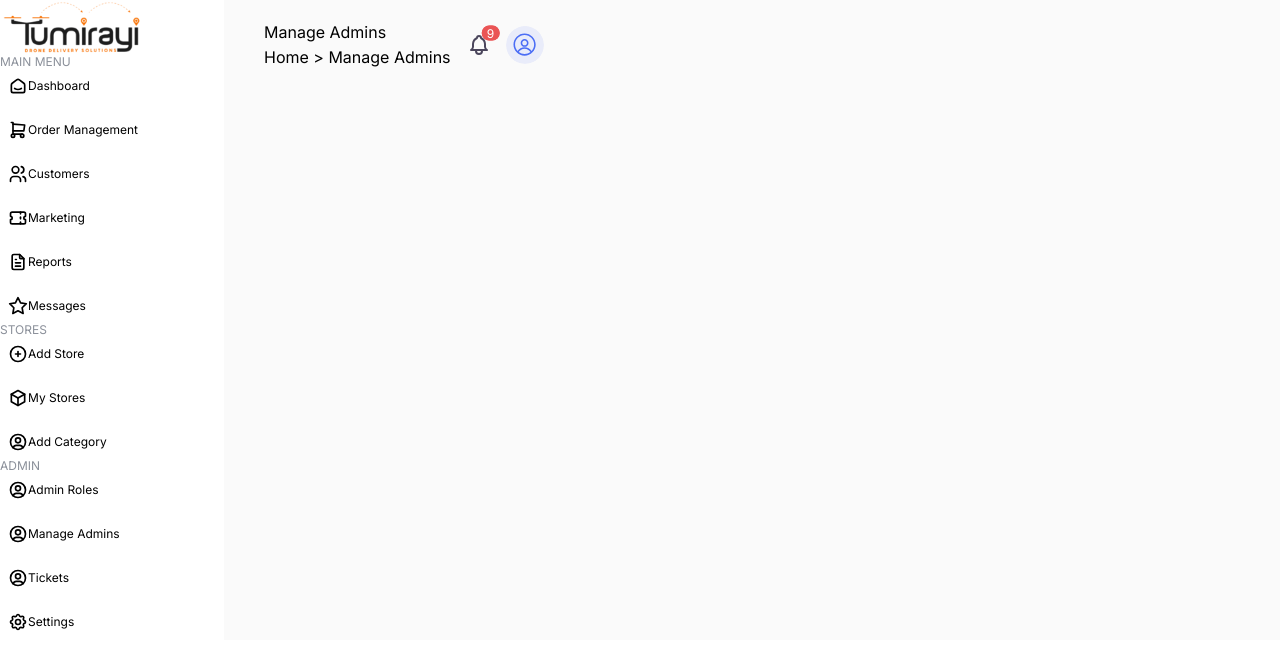
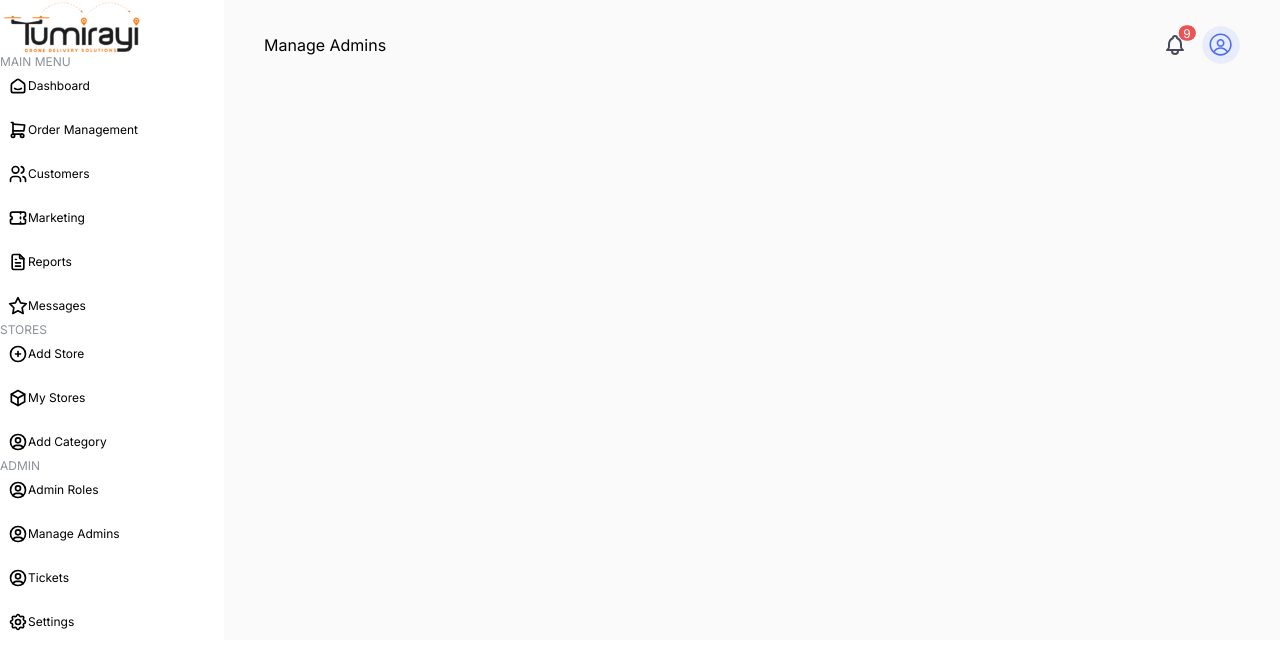
Before and after one commit to themawuena/tumirayi, a Next.js app: page /dashboard/manage in a window 1280 px wide. Shown: the top 670 px of the page. Built offline with nearby package versions, Linux system fonts and the light colour scheme; no server answers; sample sign-in values are in the browser's storage.

Commit message:
change headers

```diff
--- /dev/null
+++ b/src/Components/Header/MainHeader3.tsx
@@ -0,0 +1,42 @@
+import { Avatar, Box, Button, Flex, Indicator, Text } from "@mantine/core";
+import { IconBell, IconCirclePlus } from "@tabler/icons-react";
+import React from "react";
+
+interface Props {
+  title: string;
+  section?: "Home" | "Product" | "Admin";
+  showButton?: boolean;
+  buttonText?: string;
+  buttFunction?: () => void;
+}
+const MainHeader = ({
+  title,
+  section = "Home",
+  showButton = false,
+  buttonText = "Add",
+  buttFunction = () => console.log(buttonText),
+}: Props) => {
+  return (
+    <Flex
+      mih={50}
+      //   bg="#fff"
+      gap="md"
+      justify="space-between"
+      align="center"
+      direction="row"
+      wrap="wrap"
+    >
+      <Flex direction={"column"} gap={0}>
+        <Text className="text-[24px] text-[#23272E] font-bold ">{title}</Text>
+      </Flex>
+      <Flex direction={"row"} gap={15} align={"center"}>
+        <Indicator label={9} color="#EA5455" inline size={15}>
+          <IconBell stroke={2} color="#4B465C" />
+        </Indicator>
+        <Avatar radius="xl" color="indigo" />
+      </Flex>
+    </Flex>
+  );
+};
+
+export default MainHeader;
--- a/src/Modules/customers/index.tsx
+++ b/src/Modules/customers/index.tsx
@@ -1,6 +1,6 @@
 "use client"
 import React from "react";
-import MainHeader from "@/Components/Header/MainHeader";
+import MainHeader from "@/Components/Header/MainHeader3";
 import { Flex, Pagination } from "@mantine/core";
 import { CustomerTable } from "@/Components/Tables/Customers";
 import { SearchFilter } from "@/Components/Tabs/Orders";
--- a/src/Modules/manage/index.tsx
+++ b/src/Modules/manage/index.tsx
@@ -1,10 +1,10 @@
 /* eslint-disable @next/next/no-img-element */
 import { Flex } from "@mantine/core";
-import MainHeader from "@/Components/Header/MainHeader";
+import MainHeader from "@/Components/Header/MainHeader3";
 
 const ManageAdmins = () => {
   return (
-    <Flex>
+    <Flex direction={"column"} gap={20}>
       <MainHeader title="Manage Admins" />
     </Flex>
   );
--- a/src/Modules/marketing/index.tsx
+++ b/src/Modules/marketing/index.tsx
@@ -1,6 +1,6 @@
 import React from "react";
 import { Flex } from "@mantine/core";
-import MainHeader from "@/Components/Header/MainHeader";
+import MainHeader from "@/Components/Header/MainHeader3";
 
 const Marketing = () => {
   return (
--- a/src/Modules/messages/index.tsx
+++ b/src/Modules/messages/index.tsx
@@ -1,6 +1,6 @@
 /* eslint-disable @next/next/no-img-element */
 import { Flex } from "@mantine/core";
-import MainHeader from "@/Components/Header/MainHeader";
+import MainHeader from "@/Components/Header/MainHeader3";
 
 const Messages = () => {
   return (
--- a/src/Modules/order_management/index.tsx
+++ b/src/Modules/order_management/index.tsx
@@ -1,5 +1,5 @@
 import { SetStateAction, useState } from "react";
-import MainHeader from "@/Components/Header/MainHeader";
+import MainHeader from "@/Components/Header/MainHeader3";
 import OrderTabs from "@/Components/Tabs/Orders";
 import { Box, Flex } from "@mantine/core";
 
--- a/src/Modules/report/index.tsx
+++ b/src/Modules/report/index.tsx
@@ -1,5 +1,5 @@
 /* eslint-disable @next/next/no-img-element */
-import MainHeader from "@/Components/Header/MainHeader";
+import MainHeader from "@/Components/Header/MainHeader3";
 import { Flex } from "@mantine/core";
 
 const Report = () => {
--- a/src/Modules/roles/index.tsx
+++ b/src/Modules/roles/index.tsx
@@ -1,5 +1,5 @@
 /* eslint-disable @next/next/no-img-element */
-import MainHeader from "@/Components/Header/MainHeader";
+import MainHeader from "@/Components/Header/MainHeader3";
 import { Flex } from "@mantine/core";
 
 const Roles = () => {
--- a/src/Modules/settings/index.tsx
+++ b/src/Modules/settings/index.tsx
@@ -1,5 +1,5 @@
 /* eslint-disable @next/next/no-img-element */
-import MainHeader from "@/Components/Header/MainHeader";
+import MainHeader from "@/Components/Header/MainHeader3";
 import { Flex } from "@mantine/core";
 
 const Settings = () => {
--- a/src/Modules/tickets/index.tsx
+++ b/src/Modules/tickets/index.tsx
@@ -1,5 +1,5 @@
 /* eslint-disable @next/next/no-img-element */
-import MainHeader from "@/Components/Header/MainHeader";
+import MainHeader from "@/Components/Header/MainHeader3";
 import { Flex } from "@mantine/core";
 
 const Tickets = () => {
```
